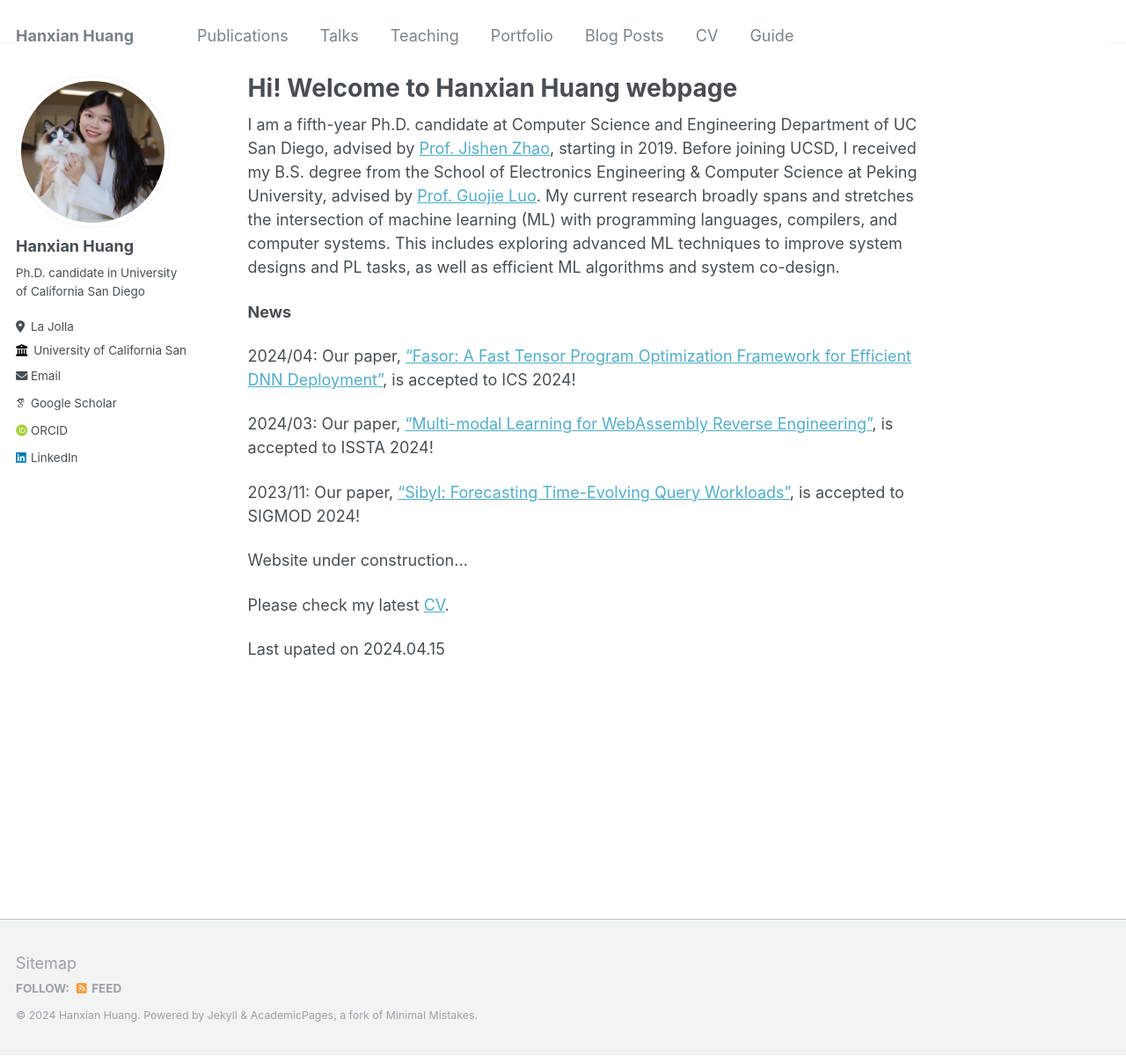
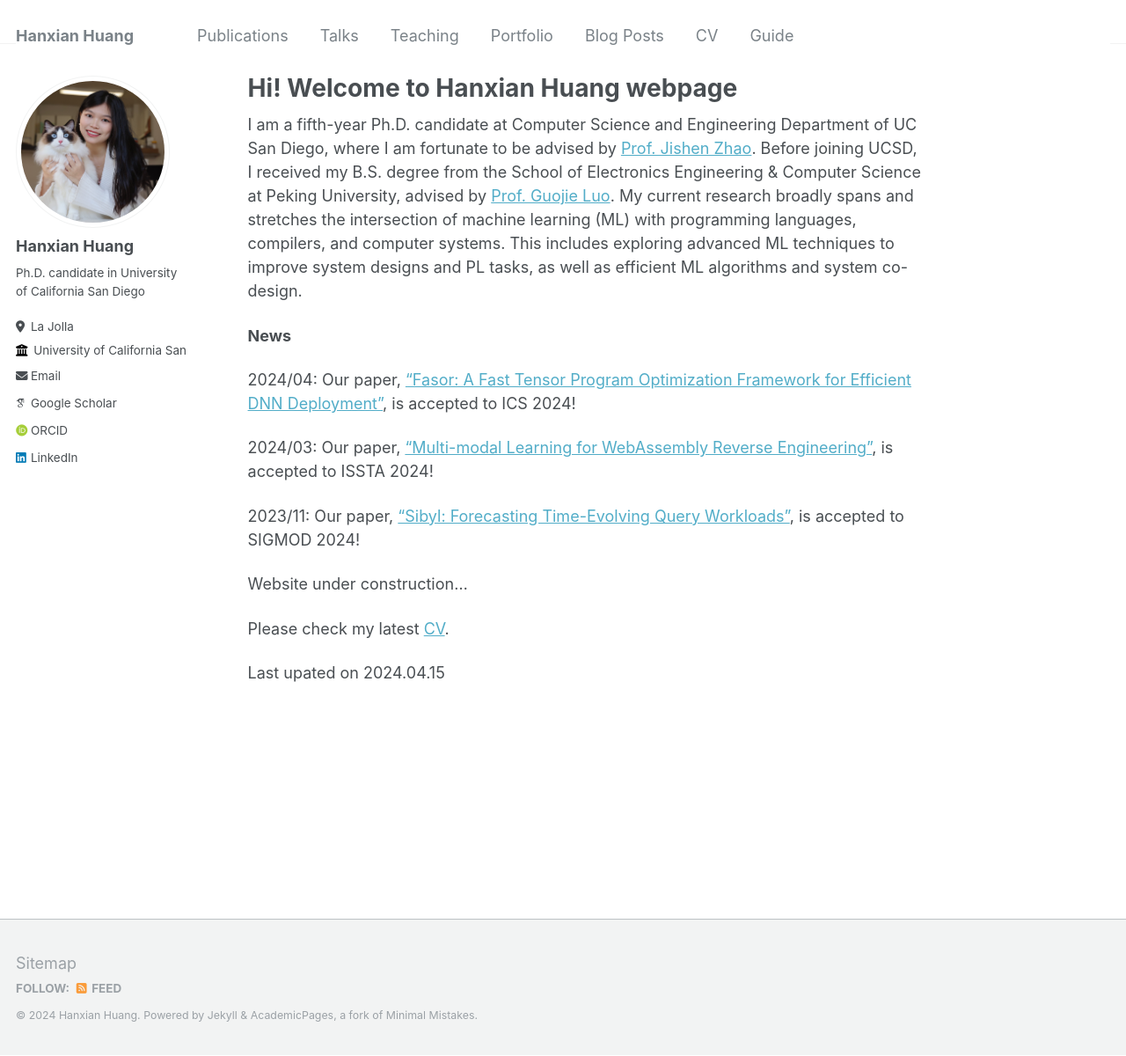
Before and after one commit to Hanxian97/Hanxian97.github.io, a Jekyll site: the page built from _pages/about.md, in a window 1280 px wide and 1200 px high. Shown: the whole window at 88% size. Built offline with Jekyll 4.4.1, drawn with Linux system fonts in a browser that asks for light colours; some web fonts are replaced.

Commit message:
Update about.md

```diff
--- a/_pages/about.md
+++ b/_pages/about.md
@@ -7,7 +7,7 @@ redirect_from:
   - /about.html
 ---
 
-I am a fifth-year Ph.D. candidate at Computer Science and Engineering Department of UC San Diego, advised by [Prof. Jishen Zhao](https://cseweb.ucsd.edu/~jzhao/index.html), starting in 2019. Before joining UCSD, I received my B.S. degree from the School of Electronics Engineering & Computer Science at Peking University, advised by [Prof. Guojie Luo](https://ceca.pku.edu.cn/en/people_/faculty_/guojie_luo/). My current research broadly spans and stretches the intersection of machine learning (ML) with programming languages, compilers, and computer systems. This includes exploring advanced ML techniques to improve system designs and PL tasks, as well as efficient ML algorithms and system co-design.
+I am a fifth-year Ph.D. candidate at Computer Science and Engineering Department of UC San Diego,  where I am fortunate to be advised by [Prof. Jishen Zhao](https://cseweb.ucsd.edu/~jzhao/index.html). Before joining UCSD, I received my B.S. degree from the School of Electronics Engineering & Computer Science at Peking University, advised by [Prof. Guojie Luo](https://ceca.pku.edu.cn/en/people_/faculty_/guojie_luo/). My current research broadly spans and stretches the intersection of machine learning (ML) with programming languages, compilers, and computer systems. This includes exploring advanced ML techniques to improve system designs and PL tasks, as well as efficient ML algorithms and system co-design.
 
 **News**
 
```
